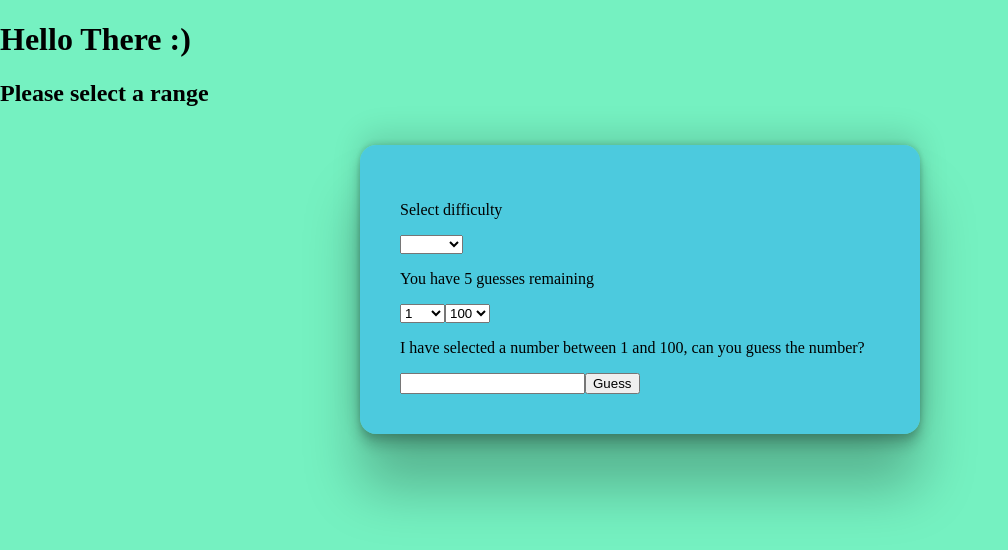
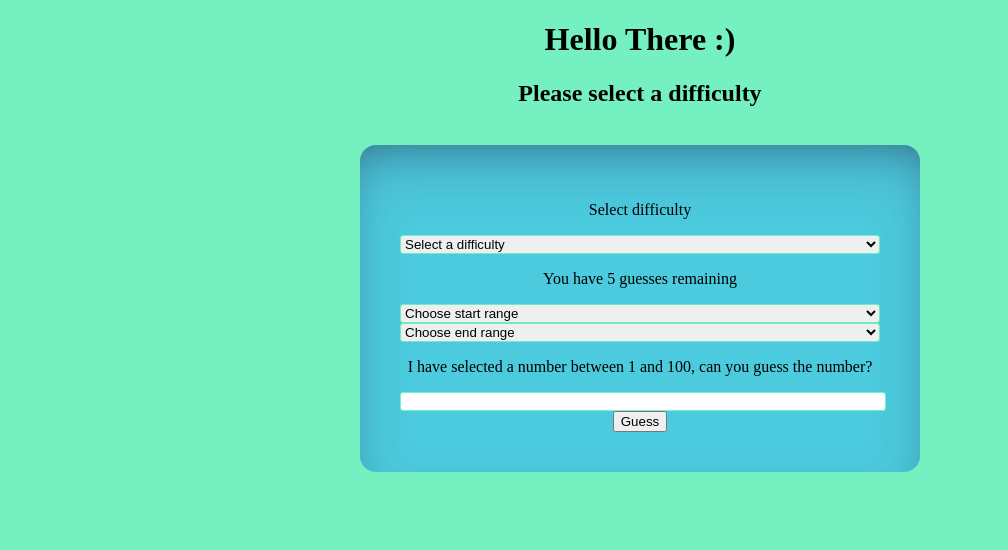
Before and after one commit to MthoNtanzi/GuessTheNumberGame, a Vue app: page / in a window 1280 px wide. Shown: the top 550 px of the page, without its empty margins (0-1008 px from the left). Built offline with nearby package versions, Linux system fonts and the light colour scheme.

Commit message:
Ensure range is minimum of 10 apart

```diff
--- a/src/App.vue
+++ b/src/App.vue
@@ -1,10 +1,11 @@
 <template>
     <h1>Hello There :)</h1>
-    <h2>Please select a range</h2>
+    <h2>Please select a difficulty</h2>
     <br/>
     <div class="gameBoard">
         <p>Select difficulty</p>
         <select v-model="selectedDifficulty" @change="chooseDifficulty">
+            <option value="" disabled>Select a difficulty</option>
             <option v-for="choice in difficulty" :key="choice" :value="choice">
                     {{ choice }}
                 </option>
@@ -13,12 +14,14 @@
 
         <div>
             <select v-model="startNum" @change="updateRange">
-                <option v-for="num in numTo100" :key="num">
+                <option value="" disabled>Choose start range</option>
+                <option v-for="num in numTo100" :key="num" :value="num">
                     {{ num }}
                 </option>
             </select>
             <select v-model="endNum" @change="updateRange">
-                <option v-for="num in numTo100" :key="num">
+                <option value="" disabled>Choose end range</option>
+                <option v-for="num in numTo100" :key="num" :value="num">
                     {{ num }}
                 </option>
             </select>
@@ -39,9 +42,10 @@ export default {
     data() {
         return {
             difficulty: ["easy", "normal", "hard"],
+            selectedDifficulty: "",
             numTo100: [],
-            startNum: 1,
-            endNum: 100,
+            startNum: "",
+            endNum: "",
             chosenStartNum: 1,
             chosenEndNum: 100,
             randNum: null, // Set to null initially
@@ -63,12 +67,18 @@ export default {
             const start = parseInt(this.startNum, 10);
             const end = parseInt(this.endNum, 10);
 
-            if (start >= end) {
-                alert("The beginning number can't be larger than the ending number of the range");
-            } else {
-                this.chosenStartNum = start;
-                this.randNum = Math.floor(Math.random() * (this.chosenEndNum - this.chosenStartNum + 1)) + this.chosenStartNum;
-                this.chosenEndNum = end;
+            if (this.startNum && this.endNum) {
+                if (end - start < 10) {
+                    alert("The range should be at least 10 numbers apart");
+                }
+                else if (start >= end) {
+                    alert("The beginning number can't be larger than the ending number of the range");
+                } else {
+                    this.chosenStartNum = start;
+                    this.randNum = Math.floor(Math.random() * (this.chosenEndNum - this.chosenStartNum + 1)) + this.chosenStartNum;
+                    this.chosenEndNum = end;
+                    alert("New range selected. Random number has been generated.");
+                }
             }
         },
 
@@ -136,6 +146,7 @@ export default {
         margin: 0;
         padding: 0;
         background: rgba(59, 236, 168, 0.7);
+        text-align: center;
     }
 
     .gameBoard{
@@ -144,6 +155,13 @@ export default {
         background: rgba(59, 186, 236, 0.7);
         margin: auto;
         border-radius: 1em;
-        box-shadow: rgba(0, 0, 0, 0.25) 0px 54px 55px, rgba(0, 0, 0, 0.12) 0px -12px 30px, rgba(0, 0, 0, 0.12) 0px 4px 6px, rgba(0, 0, 0, 0.17) 0px 12px 13px, rgba(0, 0, 0, 0.09) 0px -3px 5px;
+        box-shadow: rgba(50, 50, 93, 0.25) 0px 30px 60px -12px inset, rgba(0, 0, 0, 0.3) 0px 18px 36px -18px inset;
+    }
+
+    input, select{
+        min-width: 100%;
+        inset: none;
+        border-radius: 0.25em;
+        border: 1px solid rgba(59, 236, 168, 0.7);
     }
 </style>
```
